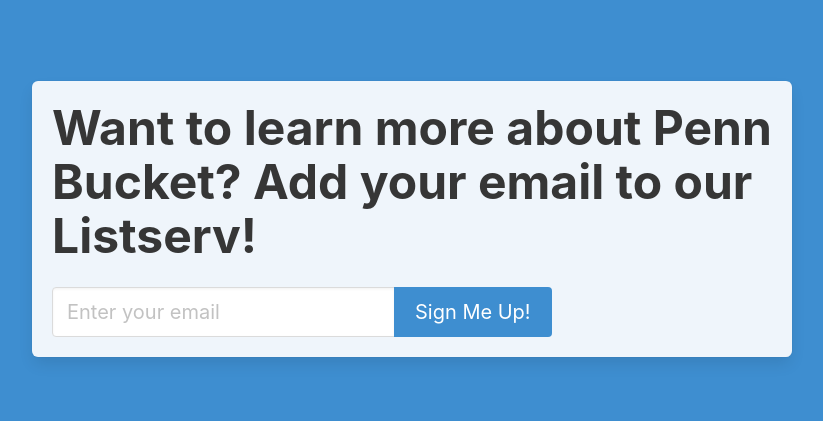
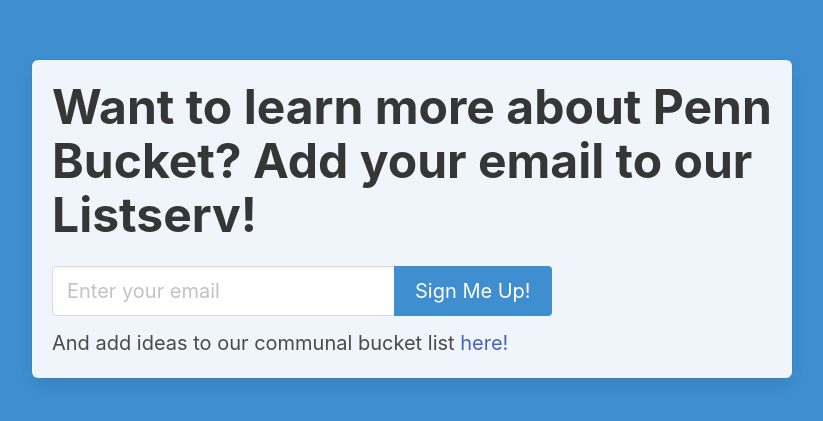
Before and after one commit to JaGure/Penn-Bucket-Basic, a website built with Parcel: page index.html in a window 1280 px wide. Shown: the part 181-602 px from the top of the page, without its empty margins (228-1051 px from the left). Built offline with nearby package versions, Linux system fonts and the light colour scheme.

Commit message:
added form message

```diff
--- a/index.html
+++ b/index.html
@@ -44,6 +44,23 @@
                     </div>
                   </div>
                 </form>
+                <div class="level mt-3">
+                  <div class="level-right">
+                    <div class="level-item">
+                      <p class="is-size-5-desktop is-size-7-mobile">
+                        And add ideas to our communal bucket list&nbsp;
+                      </p>
+                      <a
+                        class="is-size-5-desktop is-size-7-mobile"
+                        target="_blank"
+                        rel="noopener noreferrer"
+                        href="https://docs.google.com/forms/d/e/1FAIpQLSeYdlpgX4p1f_0AJ_tBctULUfyVcDvqwDvkNfRLbPD827Ks6A/viewform?usp=sf_link"
+                      >
+                        here!</a
+                      >
+                    </div>
+                  </div>
+                </div>
               </div>
             </div>
           </div>
```
